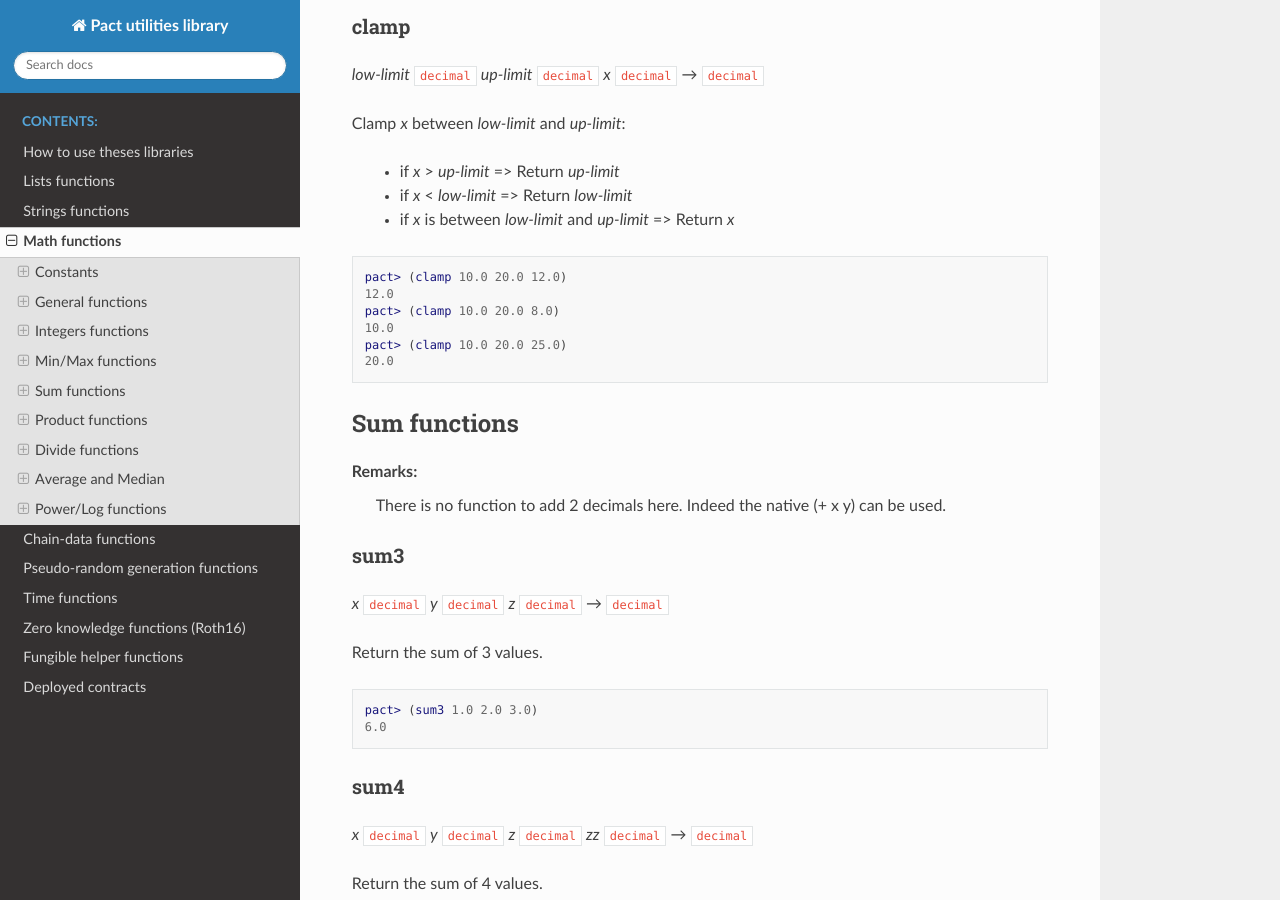
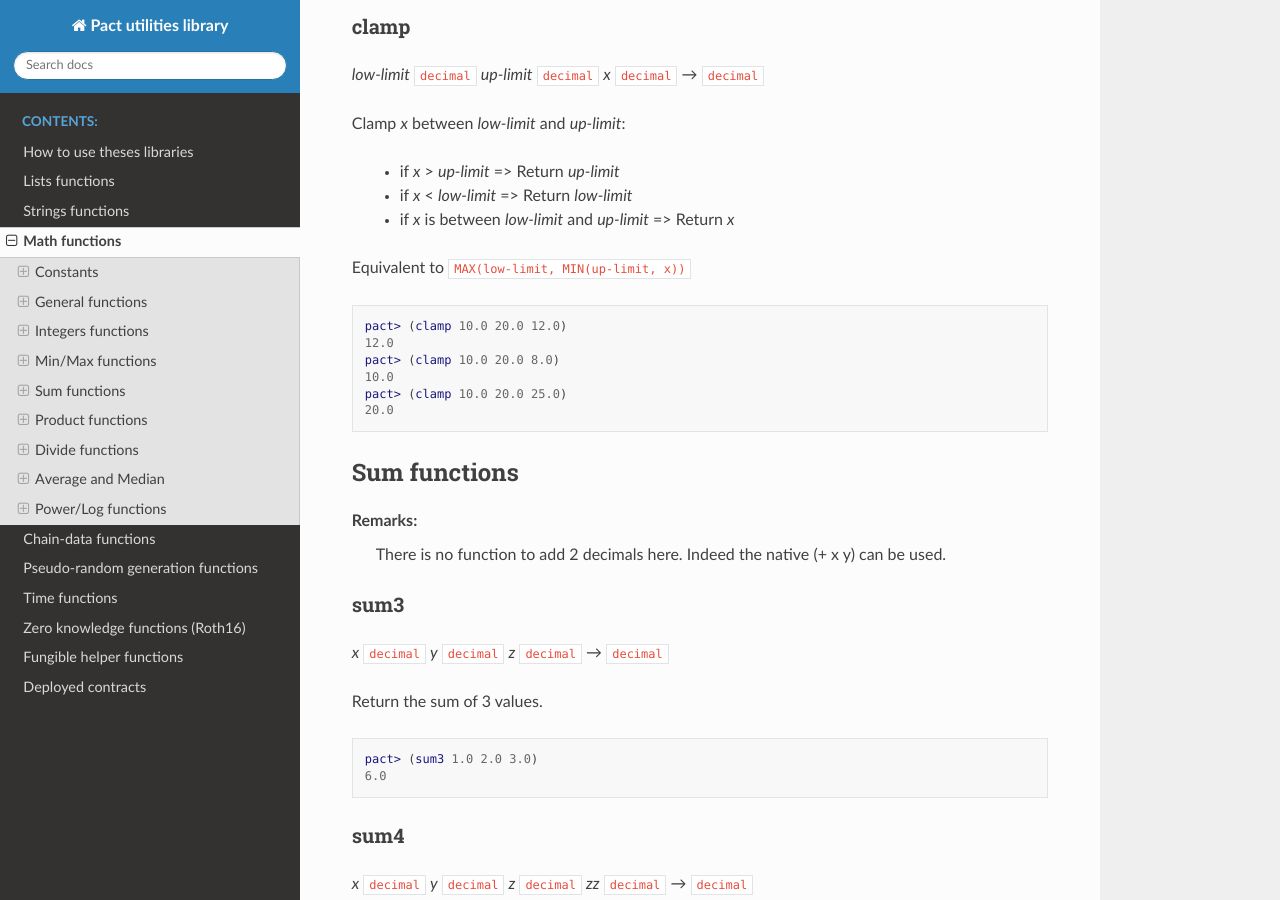
Before and after one commit to CryptoPascal31/pact-util-lib, a Sphinx documentation site: the page built from docs/source/util-math.rst, in a window 1280 px wide and 900 px high, scrolled down 6746 px. Built offline with Sphinx 7.4.7 and the Read the Docs theme 2.0.0, drawn with Linux system fonts in a browser that asks for light colours.

Commit message:
Improve doc

```diff
--- a/docs/source/util-math.rst
+++ b/docs/source/util-math.rst
@@ -341,6 +341,9 @@ Clamp *x* between *low-limit* and *up-limit*:
   * if *x* < *low-limit* => Return *low-limit*
   * if *x* is between *low-limit*  and *up-limit* => Return *x*
 
+Equivalent to ``MAX(low-limit, MIN(up-limit, x))``
+
+
 .. code:: lisp
 
   pact> (clamp 10.0 20.0 12.0)
```
